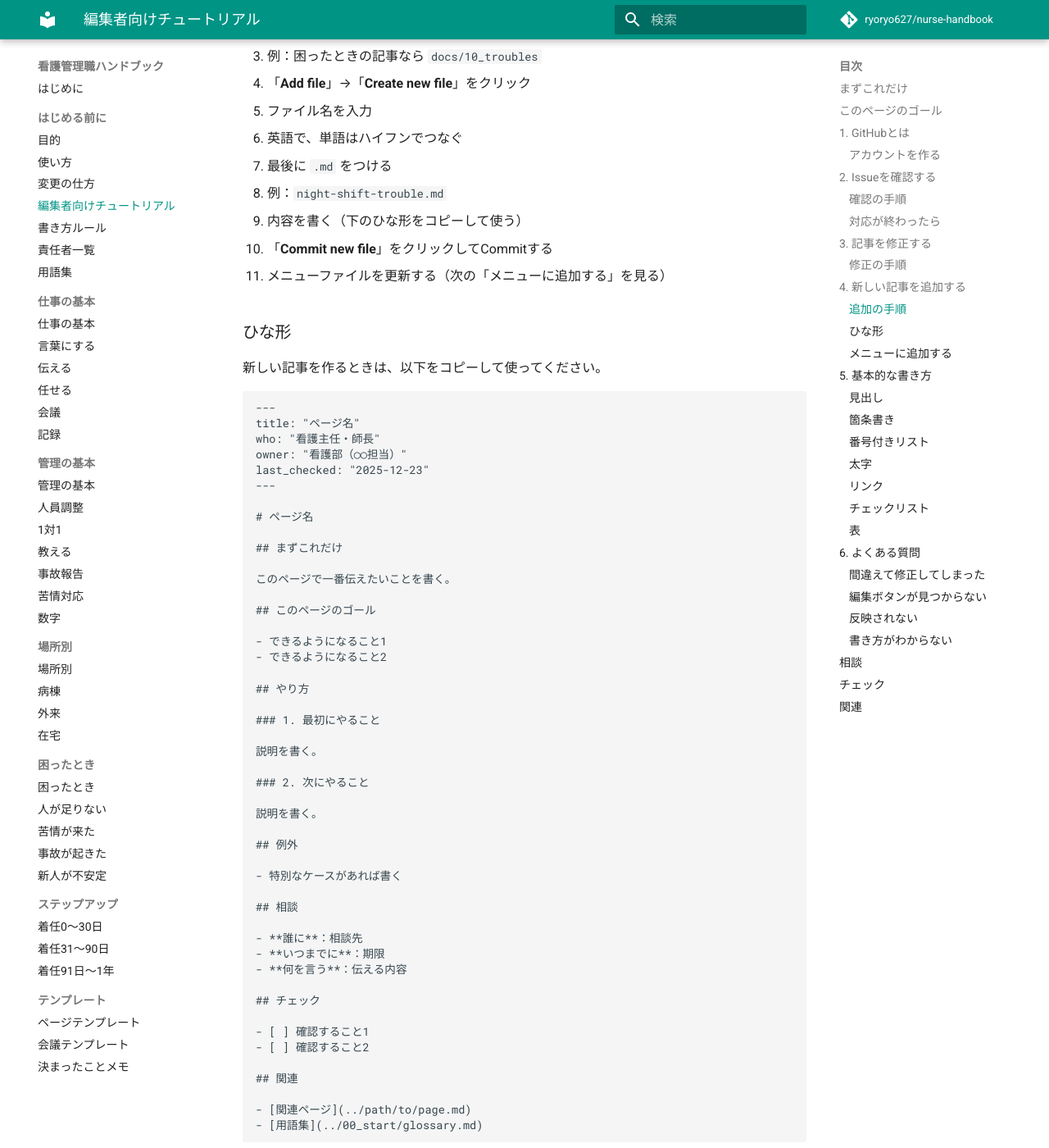
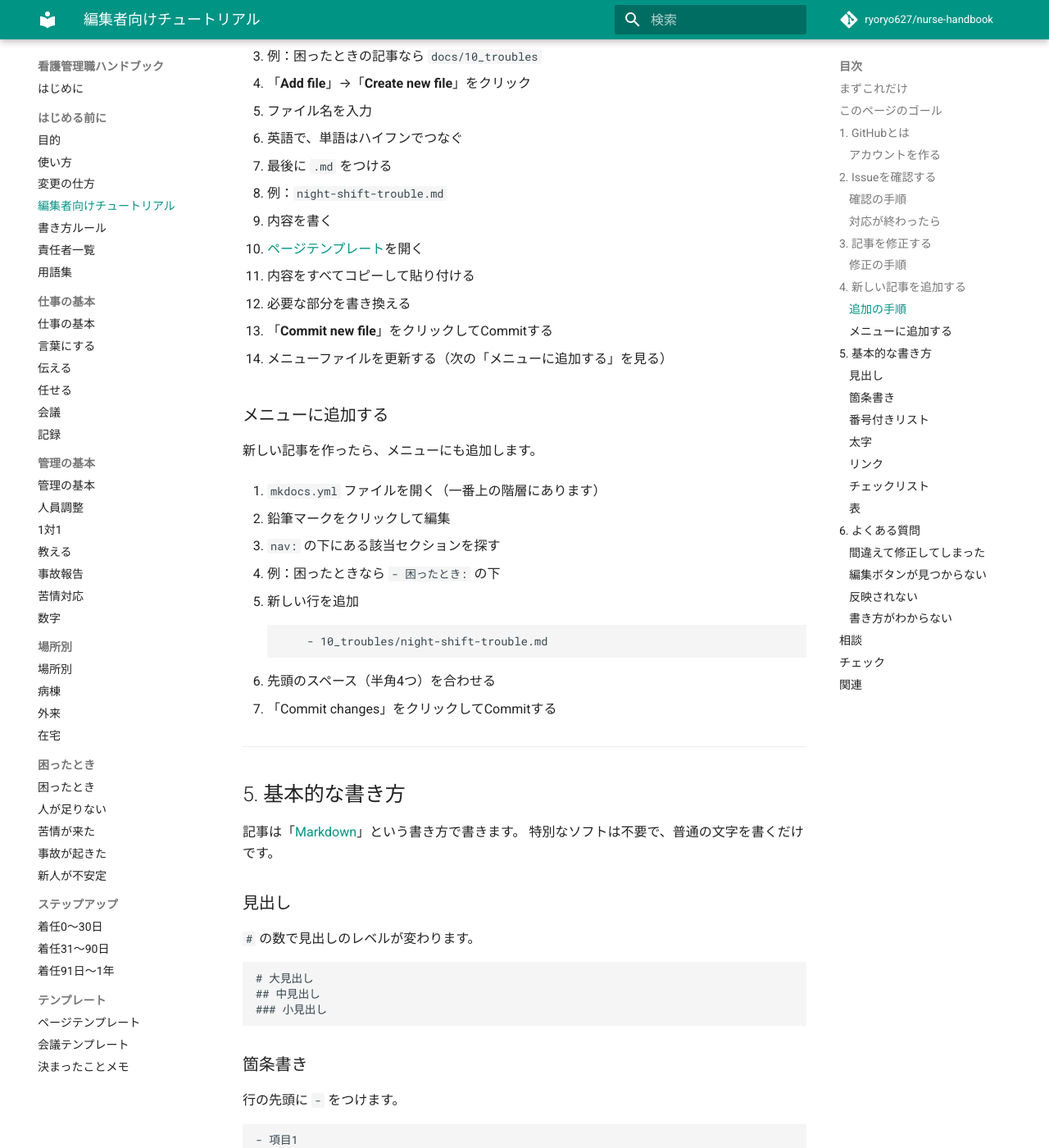
Before and after one commit to ryoryo627/nurse-handbook, an MkDocs documentation site: the page built from docs/00_start/editing-tutorial.md, in a window 1280 px wide and 1400 px high, scrolled down 2649 px. Shown: the whole window at 82% size. Built offline with MkDocs 1.6.1 and Material for MkDocs 9.7.7, drawn with Linux system fonts in a browser that asks for light colours; comment, search, counter and statistics services are not loaded.

Commit message:
編集チュートリアルから重複内容を削除
ページテンプレートと重複していたひな形セクションを削除し、
テンプレートファイルへの参照に置き換えた。

🤖 Generated with [Claude Code](https://claude.com/claude-code)

Co-Authored-By: Claude Sonnet 4.5 <noreply@anthropic.com>

````diff
--- a/docs/00_start/editing-tutorial.md
+++ b/docs/00_start/editing-tutorial.md
@@ -116,65 +116,14 @@ GitHubの画面から直接修正できます。
    - 最後に `.md` をつける
    - 例：`night-shift-trouble.md`
 
-5. 内容を書く（下のひな形をコピーして使う）
+5. 内容を書く
+   - [ページテンプレート](../99_templates/page.md)を開く
+   - 内容をすべてコピーして貼り付ける
+   - 必要な部分を書き換える
 
 6. 「**Commit new file**」をクリックしてCommitする
 
 7. メニューファイルを更新する（次の「メニューに追加する」を見る）
-
-### ひな形
-
-新しい記事を作るときは、以下をコピーして使ってください。
-
-```
----
-title: "ページ名"
-who: "看護主任・師長"
-owner: "看護部（○○担当）"
-last_checked: "2025-12-23"
----
-
-# ページ名
-
-## まずこれだけ
-
-このページで一番伝えたいことを書く。
-
-## このページのゴール
-
-- できるようになること1
-- できるようになること2
-
-## やり方
-
-### 1. 最初にやること
-
-説明を書く。
-
-### 2. 次にやること
-
-説明を書く。
-
-## 例外
-
-- 特別なケースがあれば書く
-
-## 相談
-
-- **誰に**：相談先
-- **いつまでに**：期限
-- **何を言う**：伝える内容
-
-## チェック
-
-- [ ] 確認すること1
-- [ ] 確認すること2
-
-## 関連
-
-- [関連ページ](../path/to/page.md)
-- [用語集](../00_start/glossary.md)
-```
 
 ### メニューに追加する
 
````
